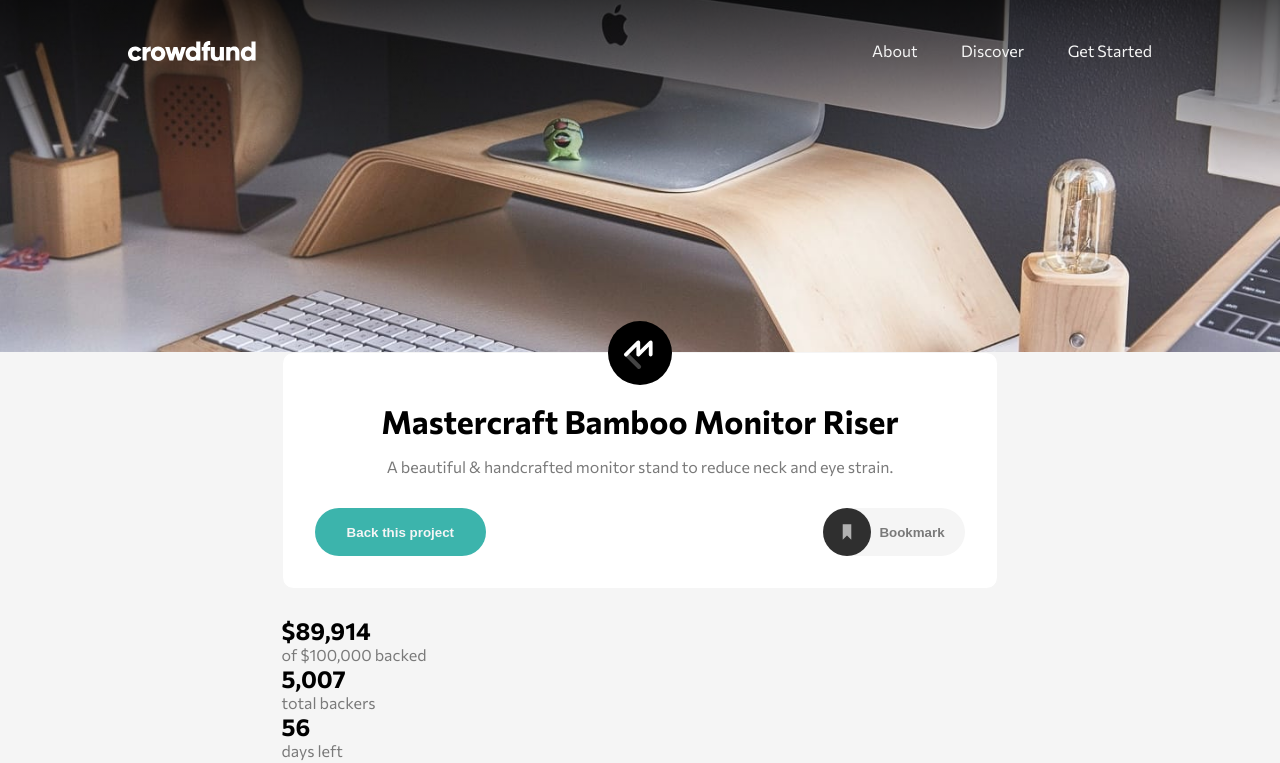
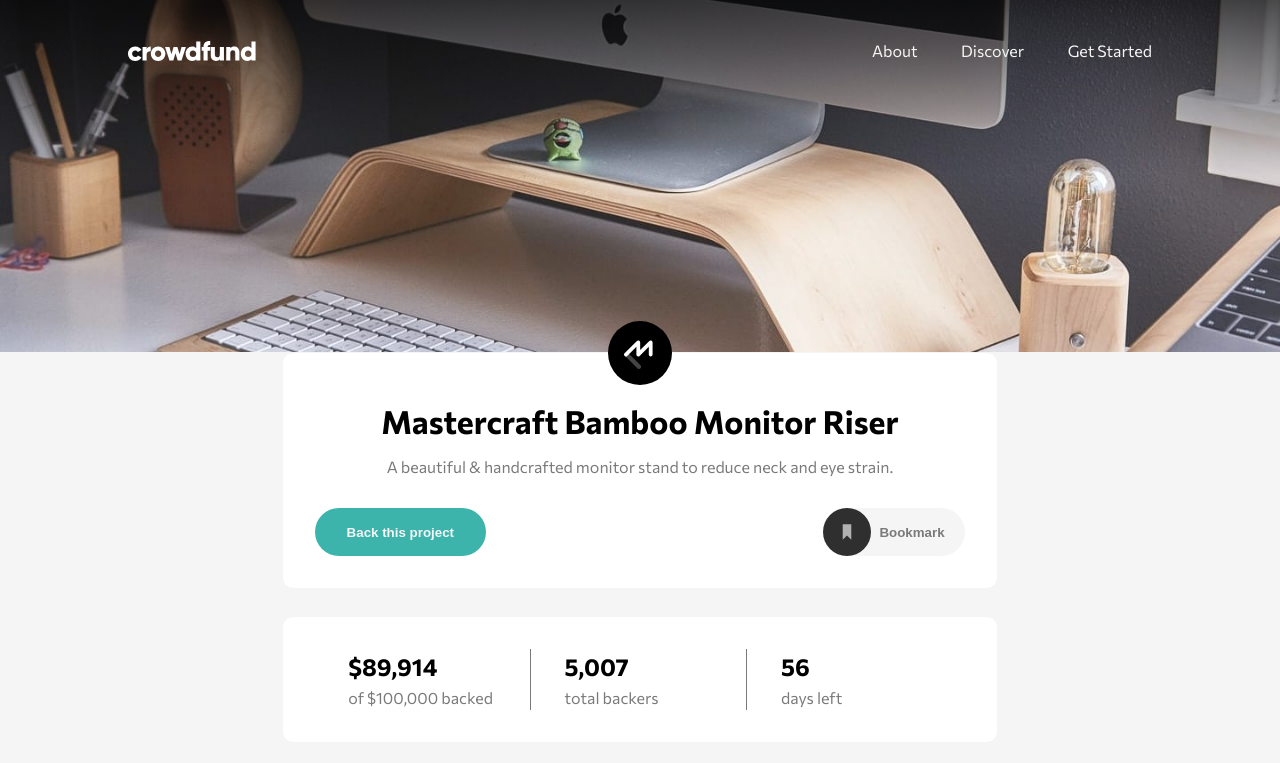
Before and after one commit to DerianMelvin/mastercraft-crowdfunding-product-page, a React (Create React App) app: page / in a window 1280 px wide. Shown: the top 763 px of the page. Built offline with nearby package versions, Linux system fonts and the light colour scheme.

Commit message:
Import CSS module Project - Adjust HTML elements

```diff
--- a/src/components/project/Status.tsx
+++ b/src/components/project/Status.tsx
@@ -1,4 +1,5 @@
 import { useState } from "react";
+import projectStyles from "../../css/Project.module.css";
 
 const Status = (): JSX.Element => {
   const [funds, setFunds] = useState(89914);
@@ -16,19 +17,21 @@ const Status = (): JSX.Element => {
   const formattedBackers: string = toDecimalString(backers);
 
   return (
-    <div>
-      <div>
+    <div className={projectStyles.container}>
+      <section className={projectStyles.status}>
+        <div className={projectStyles.statusInfo}>
           <h2>${formattedFunds}</h2>
           <p>of $100,000 backed</p>
         </div>
-      <div>
+        <div className={projectStyles.statusInfo}>
           <h2>{formattedBackers}</h2>
           <p>total backers</p>
         </div>
-      <div>
+        <div className={projectStyles.statusInfo}>
           <h2>{days}</h2>
           <p>days left</p>
         </div>
+      </section>
     </div>
   );
 };
```
Lines whose indentation alone changed are shown as unchanged.
